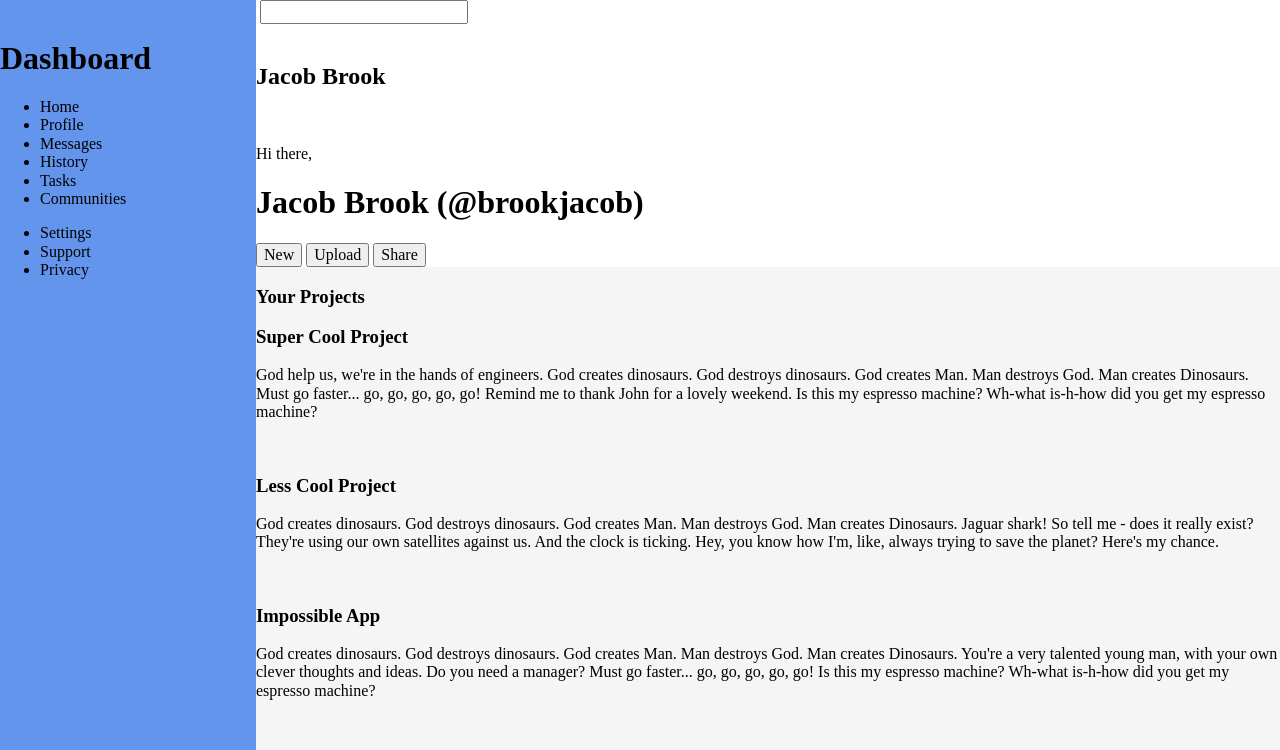
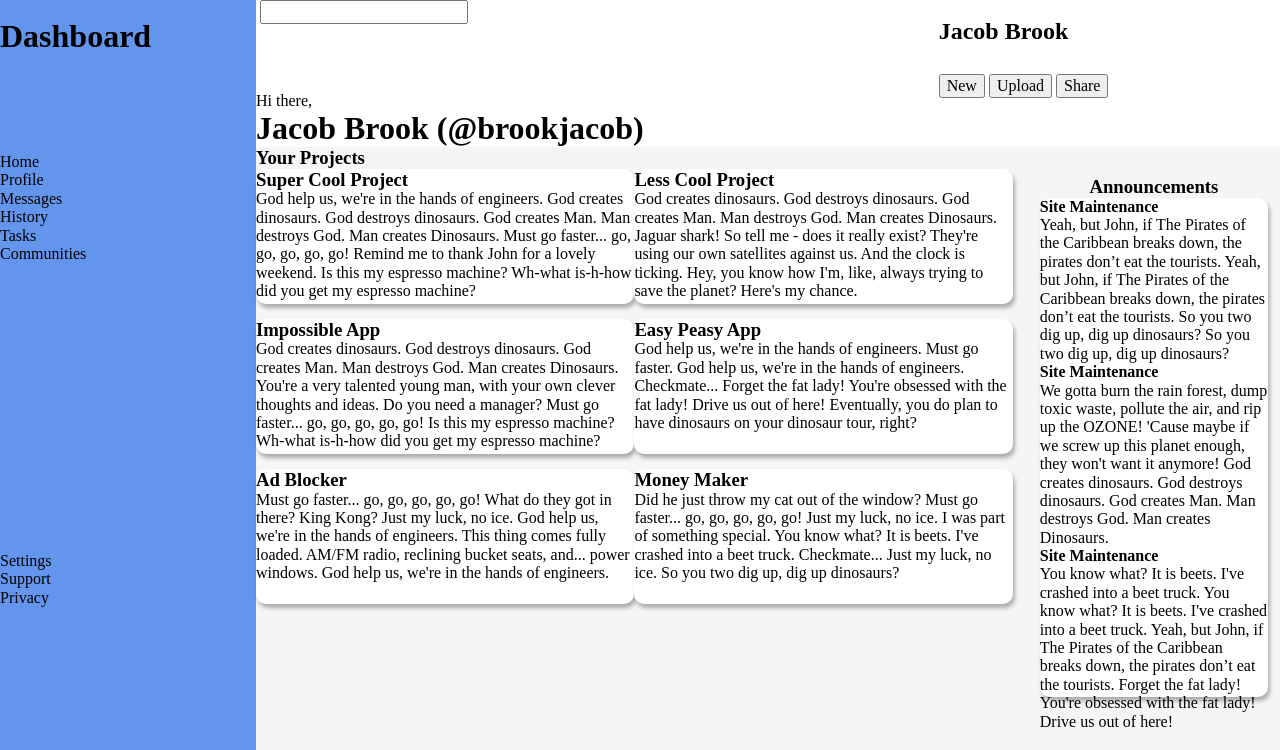
Before and after one commit to BrookJacob/Odin-Admin-Dashboard, a plain HTML site: page index.html in a window 1280 px wide. Shown: the top 750 px of the page. Drawn offline with Linux system fonts and the light colour scheme.

Commit message:
Add css for basic layout

```diff
--- a/assets/css/main.css
+++ b/assets/css/main.css
@@ -4,6 +4,25 @@ body {
     padding: 0;
     width: 100vw;
     height: 100vh;
+}
+
+h1,
+h2,
+h3,
+h4,
+h5,
+p {
+    margin: 0;
+    padding: 0;
+}
+
+ul {
+    margin: 0;
+    padding: 0;
+}
+
+li {
+    list-style-type: none;
 }
 
 .wrapper {
@@ -14,11 +33,48 @@ body {
 
 .sidebar {
     grid-row: span 2;
+    display: grid;
+    grid: 1fr 3fr 2fr 4fr / 1fr;
+    gap: 30px;
     background-color: cornflowerblue;
 }
 
-.header {}
+.logo {}
+
+.header {
+    display: grid;
+    grid: 1fr 1fr / 2fr 1fr;
+}
 
 .main-content {
+    display: grid;
+    gap: 15px;
+    grid: 1fr 1fr / 3fr 1fr;
     background-color: whitesmoke;
 }
+
+.projects {
+    grid-row: span 2;
+}
+
+.project-cards {
+    display: grid;
+    grid: repeat(3, 1fr) / repeat(2, 1fr);
+}
+
+.announcements,
+.trending {
+    display: flex;
+    flex-direction: column;
+    justify-content: center;
+    align-items: center;
+    padding: 12px;
+}
+
+.card {
+    background-color: white;
+    width: 100%;
+    height: 90%;
+    border-radius: 10px;
+    box-shadow: 2px 4px 4px rgba(0, 0, 0, .3);
+}
```
